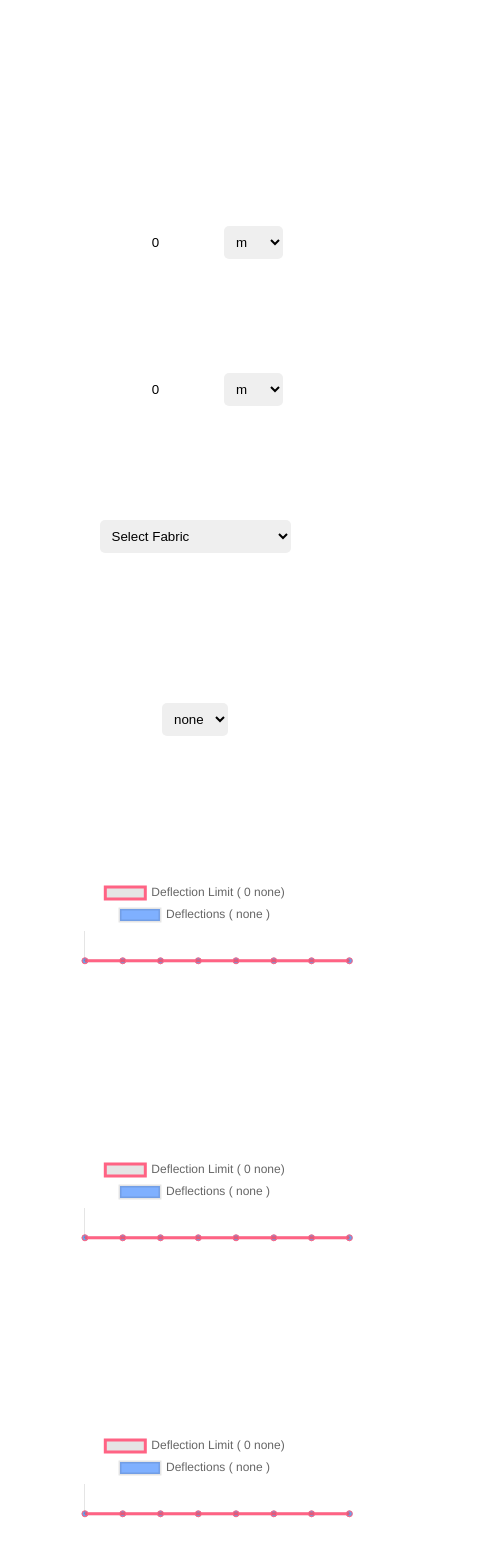
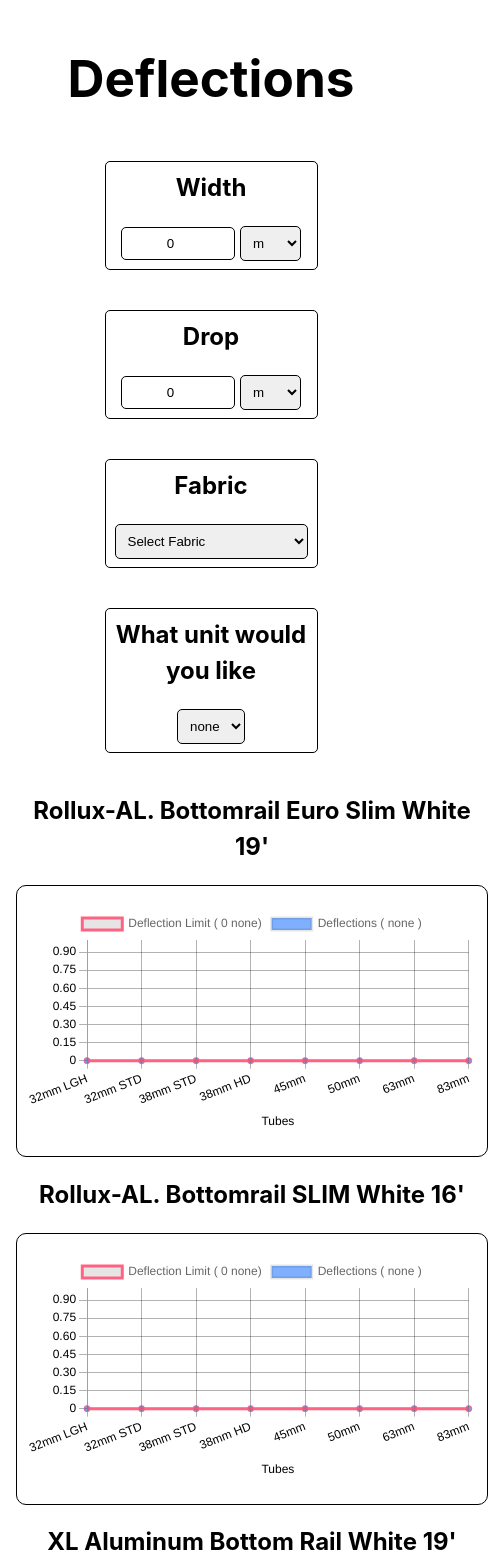
Before and after one commit to franklinnevesfilho/BlindCreation, a React (Vite) app: page / in a window 390 px wide. Shown: the top 1568 px of the page, 488 px wide, since content can reach past the window. Built offline with nearby package versions, Linux system fonts and the light colour scheme.

Commit message:
added dark and light mode

```diff
--- a/src/components/BarChart.tsx
+++ b/src/components/BarChart.tsx
@@ -1,5 +1,6 @@
 "use client";
 import "chart.js/auto";
+import './Barchart.css';
 import {BottomRail} from "./models/BottomRail.tsx";
 import {Fabric} from "./models/Fabric.tsx";
 import {Tube} from "./models/Tube.tsx";
@@ -17,35 +18,48 @@
 }
 
 function BarChart(props:BarChartProps) {
+    const prefersDarkMode = window.matchMedia && window.matchMedia('(prefers-color-scheme: dark)').matches;
+    // prefersDarkMode will be true if the user prefers dark mode, false otherwise
     const deflectionService = new DeflectionService();
+
+    const getGridColor = () => {
+        return prefersDarkMode? 'rgba(255,255,255,0.3)': 'rgba(0,0,0,0.3)';
+    }
+
+    const getTextColor = () => {
+        return prefersDarkMode? 'rgba(255,255,255,1)': 'rgba(0,0,0,1)';
+    }
 
     const chartOptions = {
         scales: {
             y: {
                 beginAtZero: true,
                 grid: {
-                    color: 'rgba(255, 255, 255, 0.1)'
+                    color: getGridColor() // You can replace this with a CSS variable
+
                 },
                 ticks: {
                     stepSize: 0.01,
-                    color: 'white',
+                    color: getTextColor() // You can replace this with a CSS variable
                 }
             },
             x: {
                 title: {
                     display: true,
                     text: 'Tubes',
-                    color: 'white',
+                    color: getTextColor() // You can replace this with a CSS variable
+
                 },
                 grid: {
-                    color: 'rgba(255, 255, 255, 0.1)'
+                    color: getGridColor() // You can replace this with a CSS variable
                 },
                 ticks: {
-                    color: 'white',
-                }
+                    color: getTextColor() // You can replace this with a CSS variable
+                },
             },
         }
     };
+
 
     const getChartData = (unit:string) => {
 
@@ -94,11 +108,11 @@
     }
 
     return (
-        <>
+        <div className={'chart-container'}>
             <Line
                 data={getChartData(props.unit)}
                 options={chartOptions}/>
-        </>
+        </div>
     );
 }
 
--- /dev/null
+++ b/src/components/Barchart.css
@@ -0,0 +1,37 @@
+/* Define CSS variables for light mode */
+:root {
+    --background-color: white;
+    --text-color: black;
+    --chart-grid-color: blue
+}
+
+/* Media query for dark mode */
+@media (prefers-color-scheme: dark) {
+    /* Update CSS variables for dark mode */
+    :root {
+        --background-color: black;
+        --text-color: white;
+        --chart-grid-color: purple
+    }
+}
+
+/* Apply the CSS variables to your component */
+.chart-container {
+    width: 450px;
+    height: 250px;
+
+    margin: 0;
+    padding: 10px;
+    border: 1px solid var(--text-color);
+    color: var(--text-color);
+    border-radius: 10px;
+
+    display: flex;
+    flex-direction: column;
+    align-items: center;
+    justify-content: center;
+}
+
+.chart{
+    color: var(--text-color);
+}
--- a/src/components/Deflection.tsx
+++ b/src/components/Deflection.tsx
@@ -107,14 +107,13 @@
 
     return (
         <>
-            <h1>Deflection</h1>
-
             {/*ToDo: add tube, fabric, bottomrail buttons*/}
             {/*<div className="btn-group">*/}
             {/*    <button className={'btn'}>Add Tube</button>*/}
             {/*    <button className={'btn'}>Add Fabric</button>*/}
             {/*    <button className={'btn'}>Add Bottomrail</button>*/}
             {/*</div>*/}
+            <h1>Deflections</h1>
 
             {answerForm()}
             <div className="chart-section">
--- a/src/components/Questions.css
+++ b/src/components/Questions.css
@@ -44,12 +44,6 @@
     width: 100%;
     max-width: 1200px;
     padding: 20px;
-
-
-    .chart{
-        width: 50%;
-        margin: 20px 0;
-    }
 }
 
 .btn-group {
@@ -65,16 +59,13 @@
         padding: 0.5rem 1rem;
         margin: 0 5px;
         border-radius: 5px;
-        background-color: white;
-        color: black;
+        color: white;
         cursor: pointer;
-        border: 1px solid black;
+        border: 1px solid white;
 
         &:hover {
-
-            border-color: white;
-            background-color: black;
-            color: white;
+            background-color: white;
+            color: black;
         }
     }
 }
@@ -97,14 +88,56 @@
         flex-direction: column;
         margin: 0;
         padding: 0;
-
-        .chart{
-            margin: 0;
-            padding: 0;
-            width: calc(95% - 10px);
-        }
     }
     .btn-group{
         flex-direction: column;
     }
 }
+
+@media (prefers-color-scheme: light) {
+    h1{
+        color: black;
+    }
+
+    .question{
+        border: 1px solid black;
+
+        h3{
+            margin: 0;
+            padding: 0;
+            font-size: 1.5em;
+            color: black;
+        }
+
+        input {
+            border: 1px solid black;
+        }
+
+        select{
+            border: 1px solid black;
+        }
+
+    }
+
+    .btn-group {
+        display: flex;
+        flex-direction: row;
+        justify-content: center;
+        align-items: center;
+        width: 100%;
+        max-width: 1200px;
+        padding: 20px;
+
+        .btn {
+            background-color: white;
+            color: black;
+            border: 1px solid black;
+
+            &:hover {
+                background-color: black;
+                color: white;
+            }
+        }
+    }
+
+}
```
